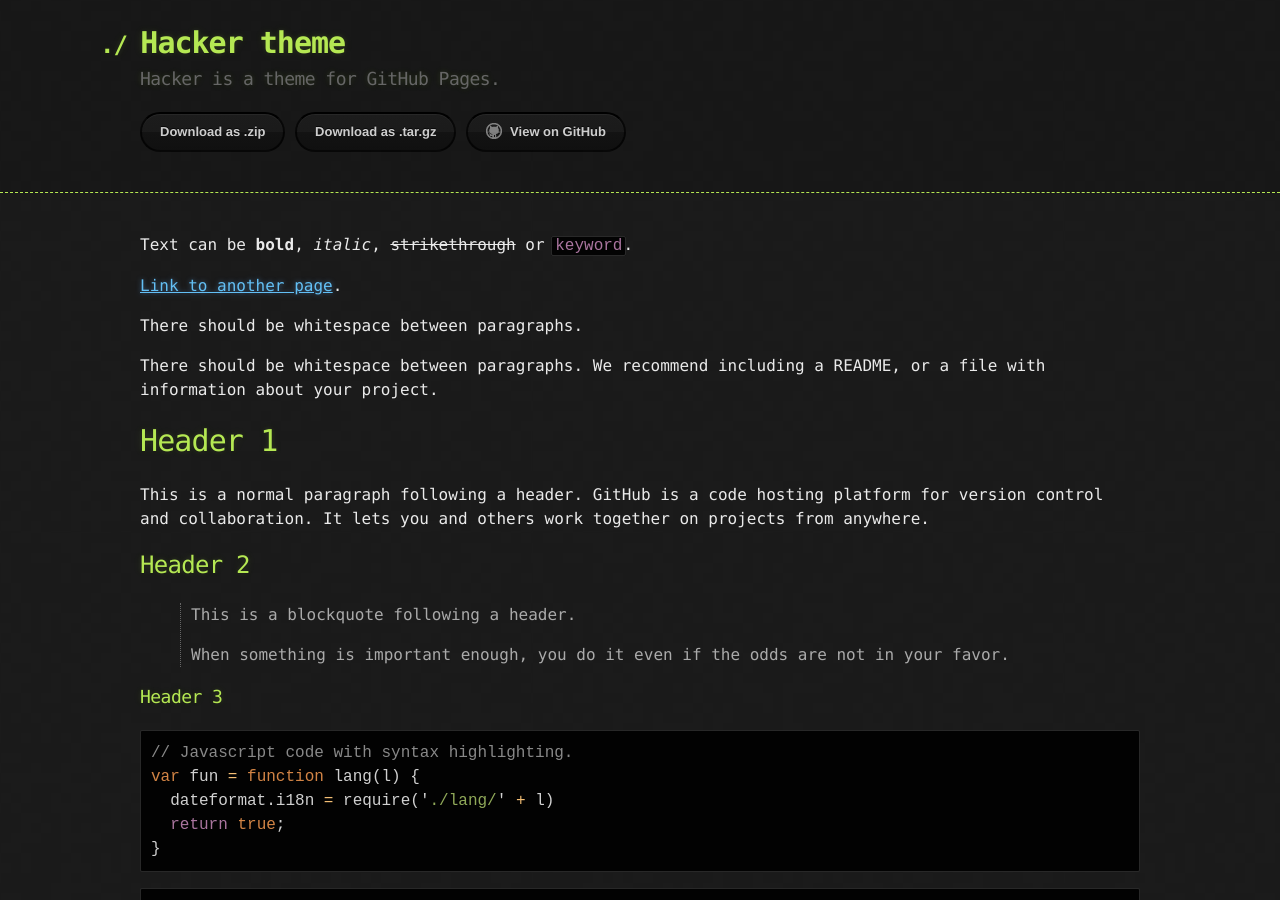
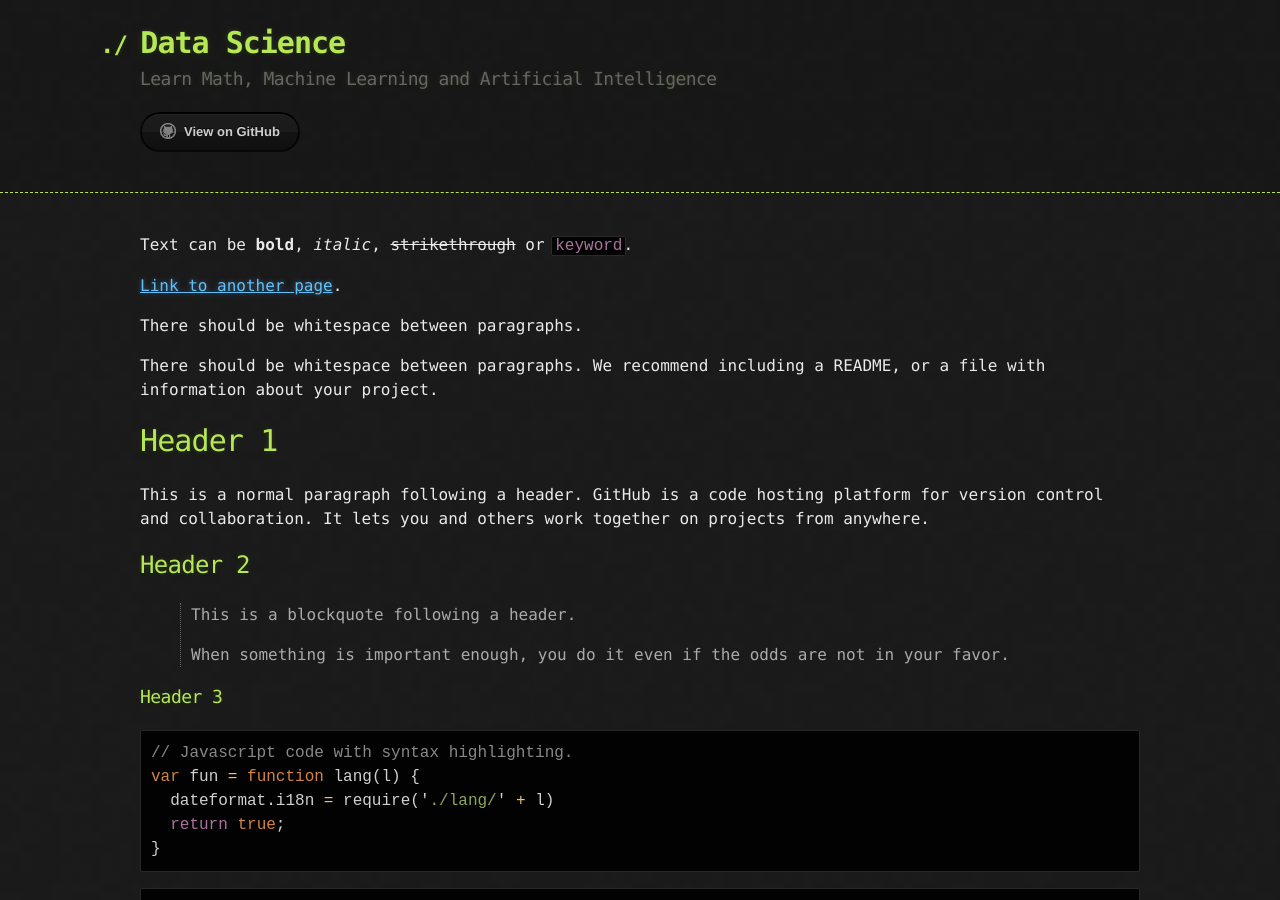
Before and after one commit to bardie/bardie.github.io, a Jekyll site: the page built from index.md, in a window 1280 px wide and 900 px high. Built offline with Jekyll 4.4.1, drawn with Linux system fonts in a browser that asks for light colours.

Commit message:
Update _config.yml

```diff
--- a/_config.yml
+++ b/_config.yml
@@ -1,5 +1,5 @@
-title: Hacker theme
-description: Hacker is a theme for GitHub Pages.
-show_downloads: true
+title: Data Science
+description: Learn Math, Machine Learning and Artificial Intelligence
+show_downloads: false
 google_analytics:
 theme: jekyll-theme-hacker
```
